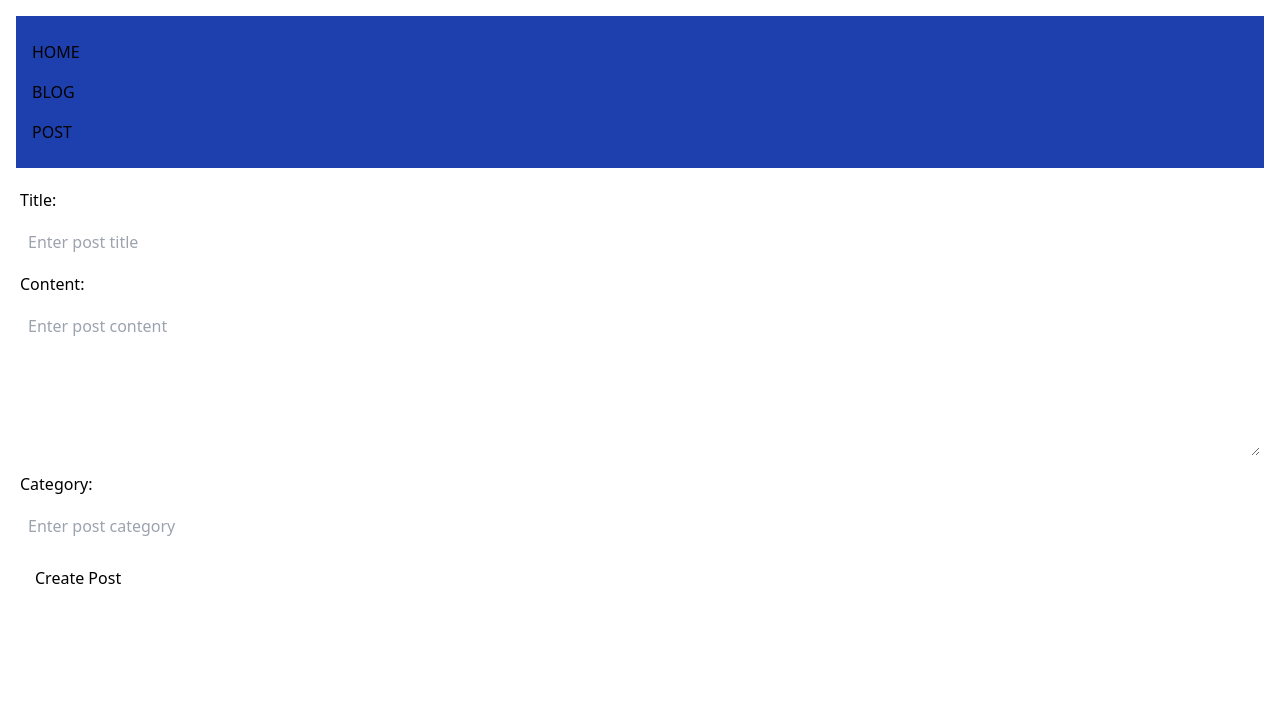
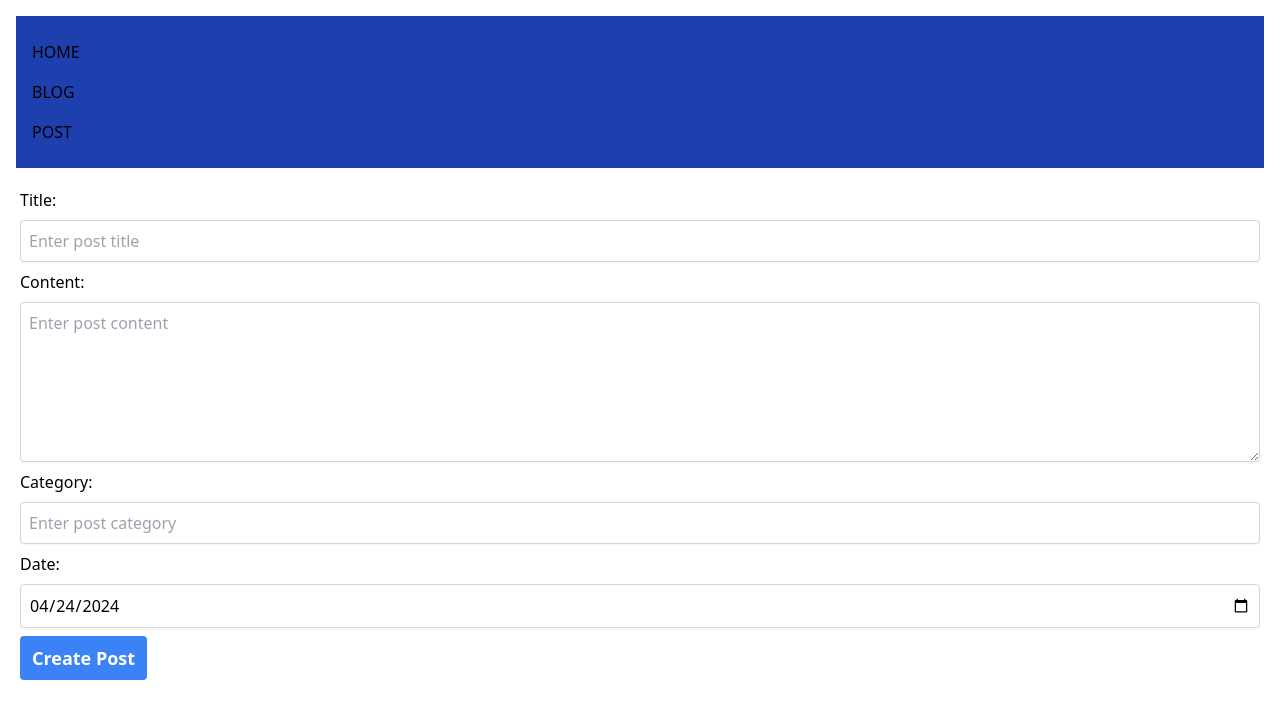
Before and after one commit to VinylStage/Testby, a Gatsby site: page /posts in a window 1280 px wide. Built offline with nearby package versions, Linux system fonts and the light colour scheme; Gatsby itself is replaced by a stand-in of ours.

Commit message:
feat: posting page complete?

```diff
--- a/src/pages/posts/index.jsx
+++ b/src/pages/posts/index.jsx
@@ -6,40 +6,41 @@ function PostCreator() {
     const [title, setTitle] = useState('');
     const [content, setContent] = useState('');
     const [category, setCategory] = useState('');
+    const [date, setDate] = useState(new Date().toISOString().slice(0, 10));
     const [isLoading, setLoading] = useState(false);
 
     const handleSubmit = async (event) => {
         event.preventDefault();
-        if (!title || !content || !category) {
+        if (!title || !content || !category || !date) {
             alert('Please fill in all fields.');
             return;
         }
         setLoading(true);
         const formattedTitle = title.replace(/\s+/g, '-').toLowerCase();
-        const path = `contents/${category}/${new Date().toISOString().slice(0, 10)}-${formattedTitle}/${formattedTitle}.md`;
-        const base64Content = btoa(encodeURIComponent(`# ${title}\n\n${content}`));
+        const path = `contents/${category}/${date}-${formattedTitle}/${formattedTitle}.md`;
         const apiUrl = 'https://tetsby-worker.mcpe9869.workers.dev/';
 
         try {
             const response = await axios.post(apiUrl, {
-                apiToken: process.env.GATSBY_GITHUB_TOKEN,
-                repo: 'VinylStage/Tetsby',
-                path: path,
-                content: base64Content,
-                message: `Add new post: ${title}`
+                title,
+                content,
+                category,
+                date
             }, {
                 headers: {
                     'Content-Type': 'application/json',
                 }
             });
 
+
             if (response.status === 200) {
                 alert('Post created successfully!');
                 setTitle('');
                 setContent('');
                 setCategory('');
+                setDate(new Date().toISOString().slice(0, 10)); // Reset date
             } else {
-                alert('Failed to create post, response status: ' + response.status);
+                alert(`Failed to create post, response status: ${response.status}`);
             }
         } catch (error) {
             console.error('Failed to submit post:', error);
@@ -50,37 +51,46 @@ function PostCreator() {
 
     return (
         <Layout>
-            <form onSubmit={handleSubmit} style={{ margin: "20px" }}>
+            <form onSubmit={handleSubmit} className="m-5">
                 <div>
-                    <label htmlFor="title">Title:</label>
+                    <label htmlFor="title" className="block">Title:</label>
                     <input
                         type="text"
                         value={title}
                         onChange={e => setTitle(e.target.value)}
                         placeholder="Enter post title"
-                        style={{ margin: "10px 0", width: "100%", padding: "8px" }}
+                        className="block w-full p-2 my-2 border border-gray-300 rounded shadow-sm"
                     />
                 </div>
                 <div>
-                    <label htmlFor="content">Content:</label>
+                    <label htmlFor="content" className="block">Content:</label>
                     <textarea
                         value={content}
                         onChange={e => setContent(e.target.value)}
                         placeholder="Enter post content"
-                        style={{ margin: "10px 0", width: "100%", height: "150px", padding: "8px" }}
+                        className="block w-full h-40 p-2 my-2 border border-gray-300 rounded shadow-sm"
                     />
                 </div>
                 <div>
-                    <label htmlFor="category">Category:</label>
+                    <label htmlFor="category" className="block">Category:</label>
                     <input
                         type="text"
                         value={category}
                         onChange={e => setCategory(e.target.value)}
                         placeholder="Enter post category"
-                        style={{ margin: "10px 0", width: "100%", padding: "8px" }}
+                        className="block w-full p-2 my-2 border border-gray-300 rounded shadow-sm"
                     />
                 </div>
-                <button type="submit" disabled={isLoading} style={{ padding: "10px 15px", fontSize: "16px" }}>
+                <div>
+                    <label htmlFor="date" className="block">Date:</label>
+                    <input
+                        type="date"
+                        value={date}
+                        onChange={e => setDate(e.target.value)}
+                        className="block w-full p-2 my-2 border border-gray-300 rounded shadow-sm"
+                    />
+                </div>
+                <button type="submit" disabled={isLoading} className="px-3 py-2 text-lg font-semibold bg-blue-500 text-white rounded hover:bg-blue-700 disabled:bg-gray-300">
                     {isLoading ? 'Creating...' : 'Create Post'}
                 </button>
             </form>
```
